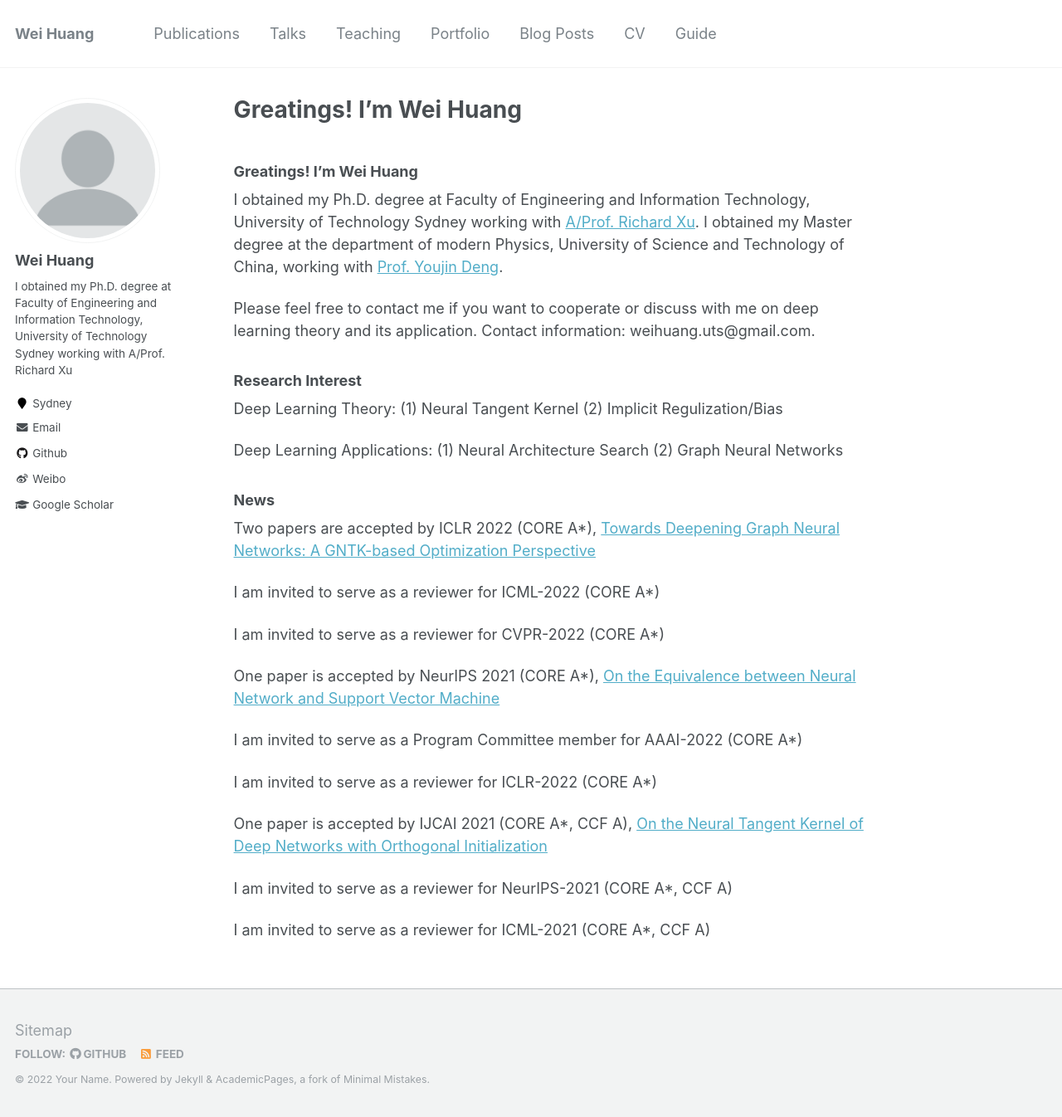
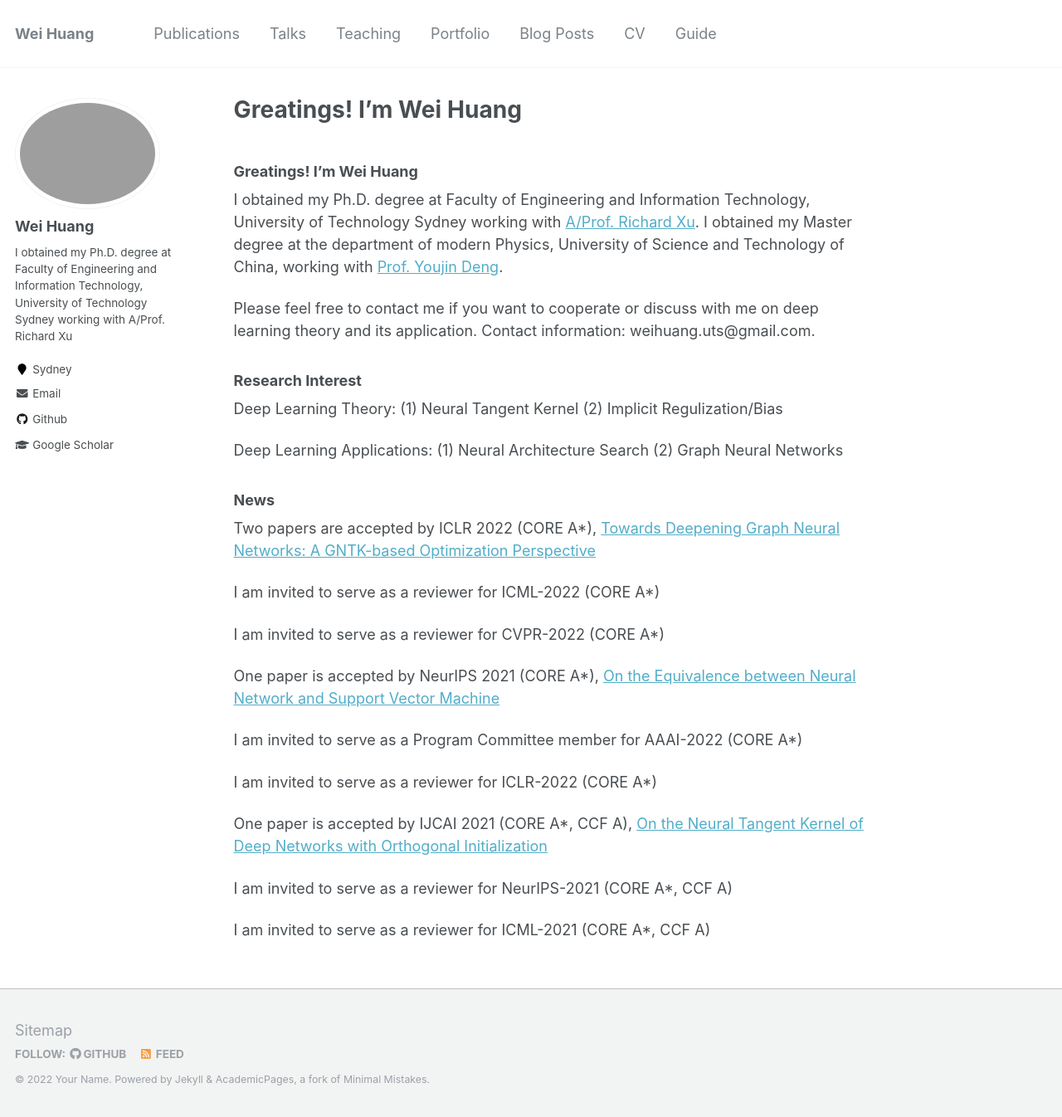
Before and after one commit to WeiHuang05/Weihuang05.github.io, a Jekyll site: the page built from index.md, in a window 1280 px wide and 1346 px high. Shown: the whole window at 83% size. Built offline with Jekyll 4.4.1, drawn with Linux system fonts in a browser that asks for light colours; our own code applies the rules of GitHub Pages for plain Markdown files.

Commit message:
Update _config.yml

```diff
--- a/_config.yml
+++ b/_config.yml
@@ -81,7 +81,7 @@ analytics:
 # Site Author
 author:
   name             : "Wei Huang"
-  avatar           : "profile.png"
+  avatar           : "profile.JPG"
   bio              : "I obtained my Ph.D. degree at Faculty of Engineering and Information Technology, University of Technology Sydney working with A/Prof. Richard Xu"
   location         : "Sydney"
   employer         :
@@ -111,7 +111,7 @@ author:
   tumblr           :
   twitter          : #"replacethistwitterhandle"
   vine             :
-  weibo            : "https://www.zhihu.com/people/huang-wei-17-47-45"
+  weibo            : #"https://www.zhihu.com/people/huang-wei-17-47-45"
   xing             :
   youtube          :
   wikipedia        :
```
